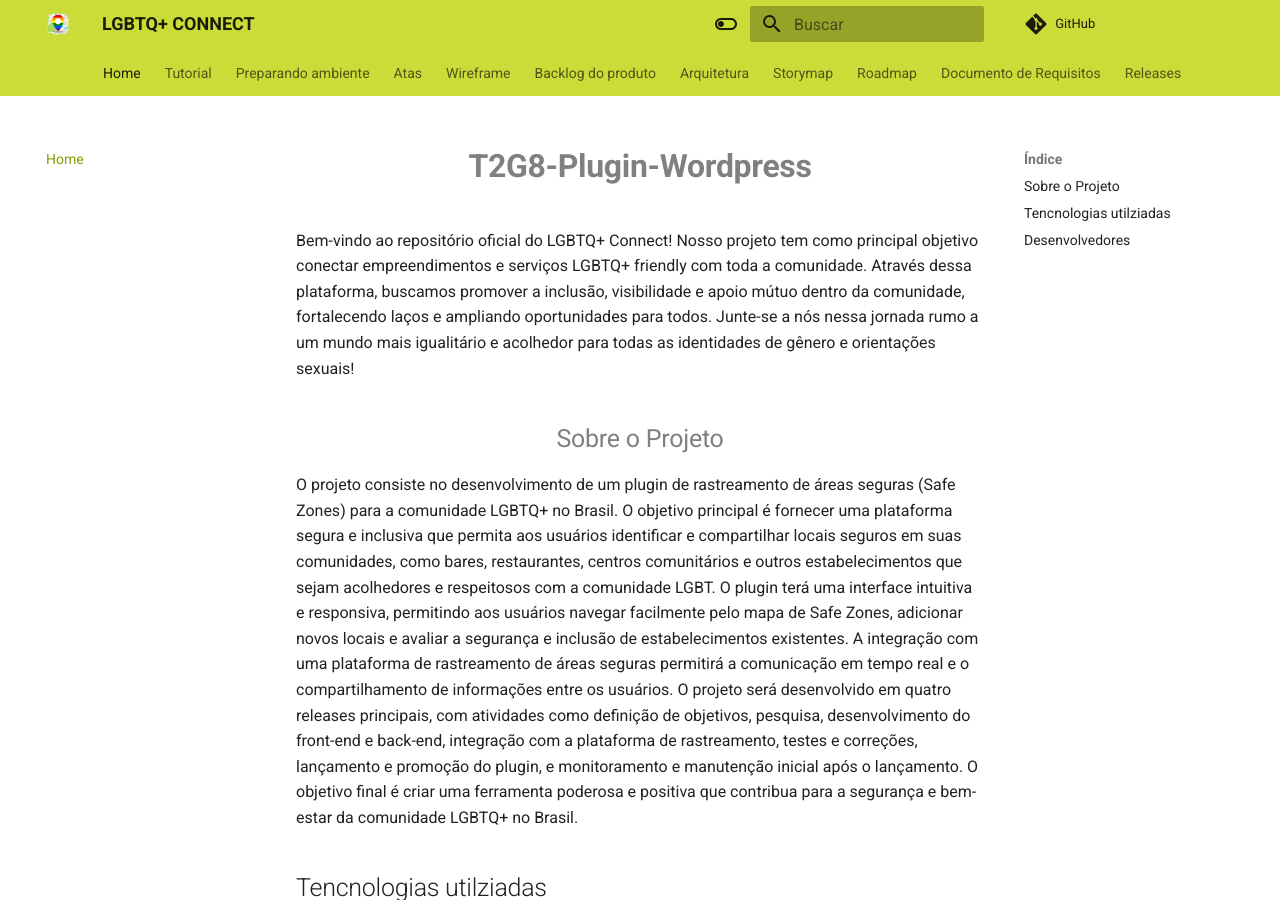
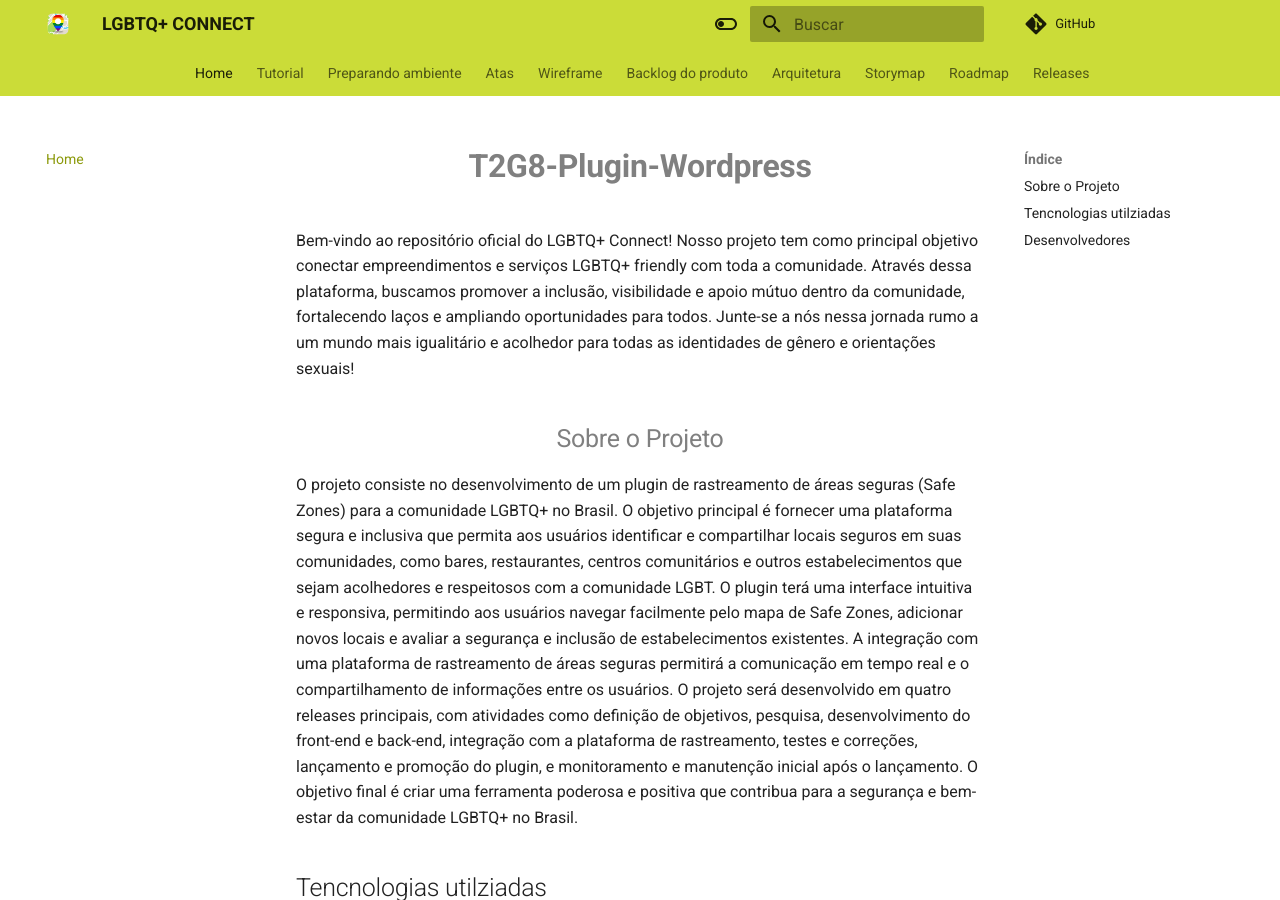
Before and after one commit to ResidenciaTICBrisa/T2G8-Plugin-Wordpress, an MkDocs documentation site: the page built from docs/index.md, in a window 1280 px wide and 900 px high. Built offline with MkDocs 1.6.1 and Material for MkDocs 9.7.7, drawn with Linux system fonts in a browser that asks for light colours; comment, search, counter and statistics services are not loaded.

Commit message:
DOCS: Atualizando mkdocs

```diff
--- a/mkdocs.yml
+++ b/mkdocs.yml
@@ -67,6 +67,5 @@ nav:
   - Arquitetura: arquitetura.md
   - Storymap: storymap.md
   - Roadmap: roadmap.md
-  - Documento de Requisitos: requisitos.md
   - Releases:
       - Release 1: releases/release1.md
```
